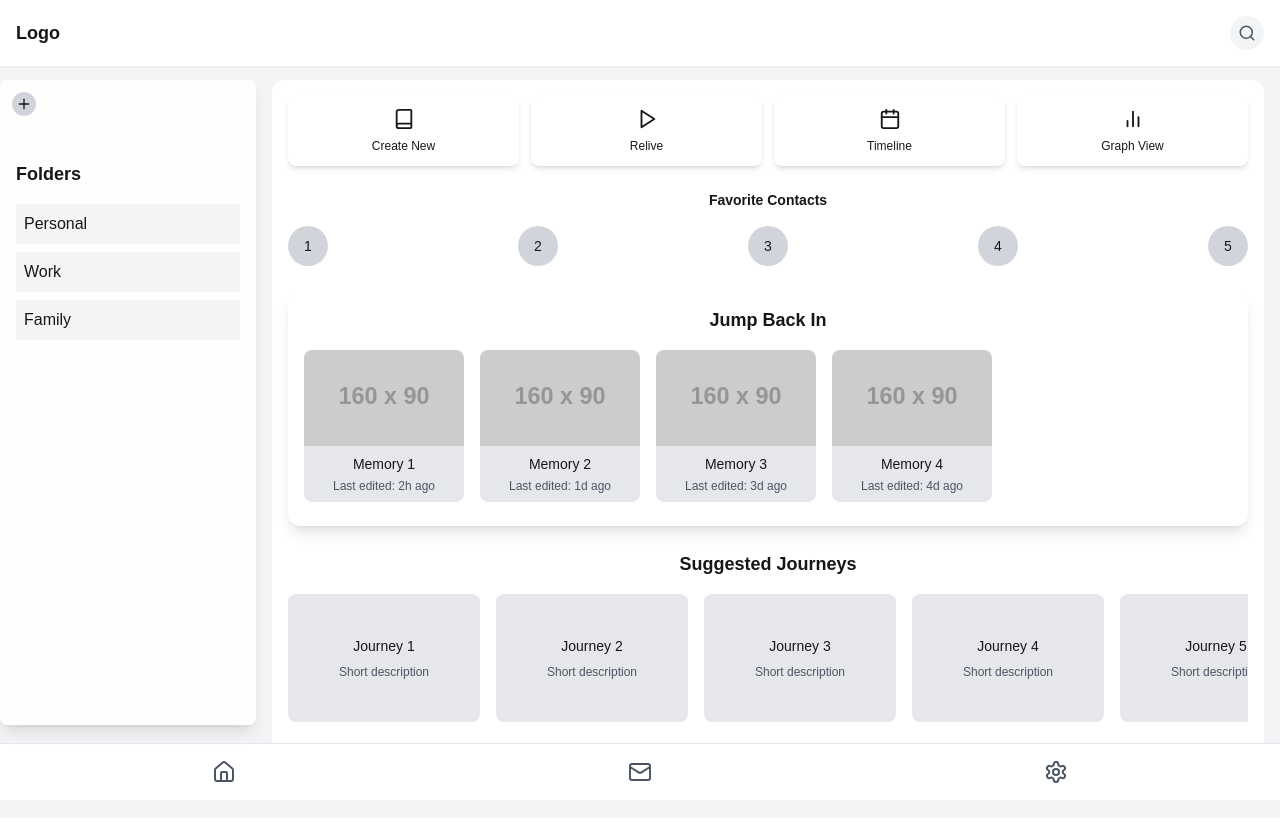
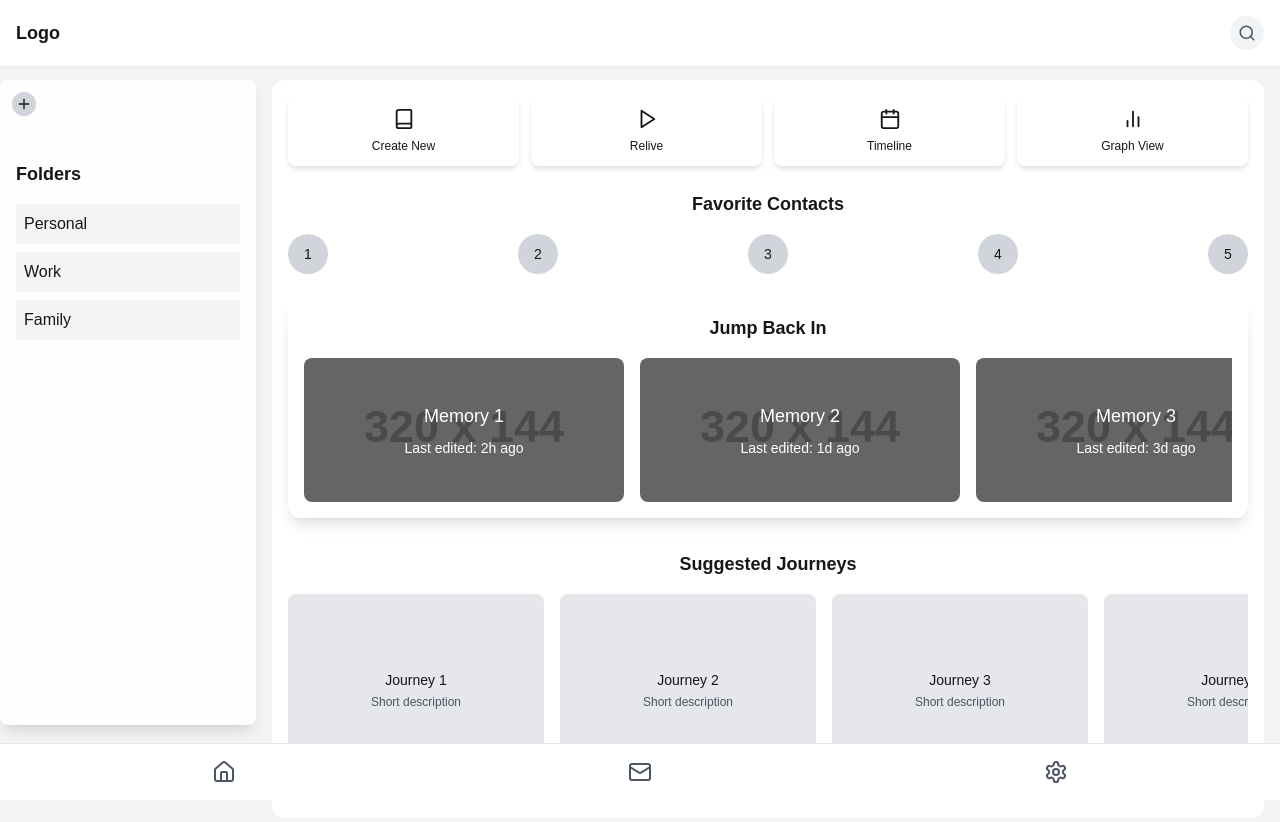
Before and after one commit to mlespinoza1/Memory-App-JS, a Next.js app: page / in a window 1280 px wide. Shown: the top 822 px of the page. Built offline with nearby package versions, Linux system fonts and the light colour scheme.

Commit message:
Base v2.6

```diff
--- a/src/components/MobileLayout.tsx
+++ b/src/components/MobileLayout.tsx
@@ -75,7 +75,7 @@ const ActionButtons: React.FC = () => {
 const FavoriteContacts: React.FC = () => {
   return (
     <div className="mt-6">
-      <h3 className="text-sm font-semibold mb-4 text-center">Favorite Contacts</h3>
+      <h3 className="text-lg font-semibold mb-4 text-center">Favorite Contacts</h3>
       <div className="flex justify-between">
         {[1, 2, 3, 4, 5].map((num) => (
           <div key={num} className="w-10 h-10 bg-gray-300 rounded-full flex items-center justify-center text-sm">
@@ -89,30 +89,28 @@ const FavoriteContacts: React.FC = () => {
 
 const JumpBackIn: React.FC = () => {
   const memories = [
-    { title: 'Memory 1', description: 'Last edited: 2h ago', image: 'https://via.placeholder.com/160x90' },
-    { title: 'Memory 2', description: 'Last edited: 1d ago', image: 'https://via.placeholder.com/160x90' },
-    { title: 'Memory 3', description: 'Last edited: 3d ago', image: 'https://via.placeholder.com/160x90' },
-    { title: 'Memory 4', description: 'Last edited: 4d ago', image: 'https://via.placeholder.com/160x90' },
+    { title: 'Memory 1', description: 'Last edited: 2h ago', image: 'https://via.placeholder.com/320x144' },
+    { title: 'Memory 2', description: 'Last edited: 1d ago', image: 'https://via.placeholder.com/320x144' },
+    { title: 'Memory 3', description: 'Last edited: 3d ago', image: 'https://via.placeholder.com/320x144' },
+    { title: 'Memory 4', description: 'Last edited: 4d ago', image: 'https://via.placeholder.com/320x144' },
   ];
 
   return (
-    <div className="bg-white rounded-xl shadow-lg overflow-hidden mt-6 flex-shrink-0 p-4">
+    <div className="bg-white rounded-xl shadow-lg overflow-hidden mt-6 p-4">
       <h3 className="text-lg font-semibold mb-4 text-center">Jump Back In</h3>
-      <div className="flex overflow-x-auto pb-2 space-x-4 scrollbar-thin scrollbar-thumb-gray-400 scrollbar-track-gray-100">
+      <div className="flex space-x-4 overflow-x-auto scrollbar-thin scrollbar-thumb-gray-400 scrollbar-track-gray-100">
         {memories.map((memory, index) => (
-          <div key={index} className="flex-shrink-0 w-40 bg-gray-200 rounded-lg overflow-hidden">
-            <div className="relative h-24">
+          <div key={index} className="relative w-80 h-36 bg-gray-200 rounded-lg overflow-hidden flex-shrink-0">
             <Image
               src={memory.image}
               alt={memory.title}
               layout="fill"
               objectFit="cover"
-                className="rounded-t-lg"
+              className="rounded-lg"
             />
-            </div>
-            <div className="p-2 text-center">
-              <div className="text-sm font-medium">{memory.title}</div>
-              <div className="text-xs text-gray-600 mt-1">{memory.description}</div>
+            <div className="absolute inset-0 bg-black bg-opacity-50 text-white p-4 flex flex-col items-center justify-center">
+              <div className="text-lg font-medium">{memory.title}</div>
+              <div className="text-sm mt-2">{memory.description}</div>
             </div>
           </div>
         ))}
@@ -128,19 +126,21 @@ const SuggestedJourneys: React.FC = () => {
     { title: 'Journey 3', description: 'Short description' },
     { title: 'Journey 4', description: 'Short description' },
     { title: 'Journey 5', description: 'Short description' },
+    { title: 'Journey 6', description: 'Short description' },
+    { title: 'Journey 7', description: 'Short description' },
+    { title: 'Journey 8', description: 'Short description' },
   ];
 
   return (
-    <div className="flex-grow flex flex-col mt-6">
+    <div className="mt-8">
       <h3 className="text-lg font-semibold mb-4 text-center">Suggested Journeys</h3>
-      <div className="flex-grow flex items-center">
-        <div className="flex overflow-x-auto space-x-4 pb-4 scrollbar-thin scrollbar-thumb-gray-400 scrollbar-track-gray-100">
-          {journeys.map(({ title, description }, index) => (
-            <div key={index} className="flex-shrink-0 w-48 bg-gray-200 rounded-lg overflow-hidden">
-              <div className="p-4 text-center h-32 flex flex-col justify-center">
+      <div className="overflow-x-auto pb-4 scrollbar-thin scrollbar-thumb-gray-400 scrollbar-track-gray-100">
+        <div className="flex space-x-4 w-max">
+          {journeys.map(({ title, description }) => (
+            <div key={title} className="w-64 flex-shrink-0 bg-gray-200 p-4 rounded-lg text-center flex flex-col justify-center h-48
+            ">
               <div className="font-medium text-sm">{title}</div>
-                <div className="text-xs text-gray-600 mt-2">{description}</div>
-              </div>
+              <div className="text-xs text-gray-600 mt-1">{description}</div>
             </div>
           ))}
         </div>
```
Lines whose indentation alone changed are shown as unchanged.
